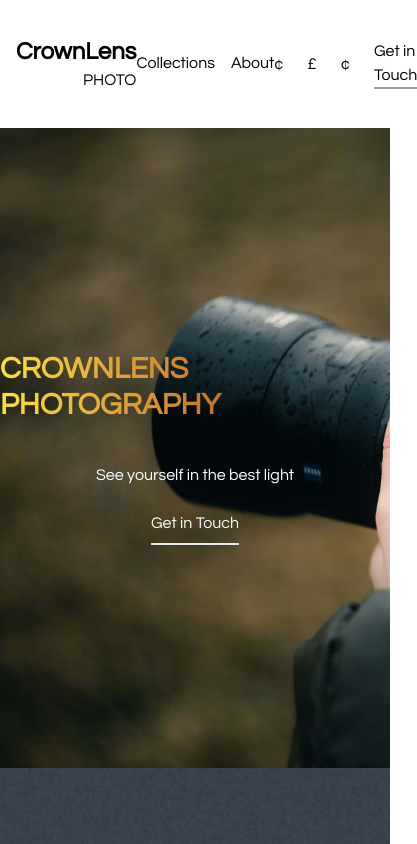
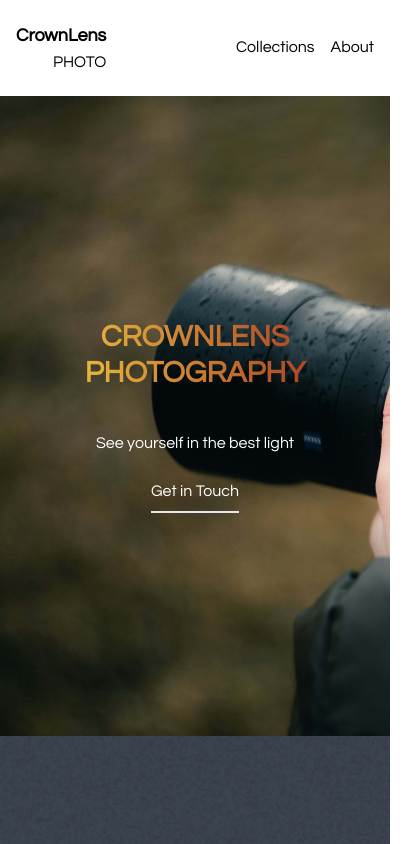
Before and after one commit to Phosah/crownlens, a Vue app: page / in a window 390 px wide. Shown: the top 844 px of the page, 417 px wide, since content can reach past the window. Built offline with nearby package versions, Linux system fonts and the light colour scheme.

Commit message:
responsive screens

```diff
--- a/src/components/AboutPhotographer.vue
+++ b/src/components/AboutPhotographer.vue
@@ -7,7 +7,7 @@
         MEET BOLU YOUR CHICAGO PHOTOGRAPHER
       </h2>
 
-      <div class="flex items-center space-x-12">
+      <div class="md:flex items-center md:space-x-12 space-y-6 md:space-y-0">
         <div class="flex-1 space-y-4 text-center">
           <p>
             I’m a people person. I’m the kid who got you kicked out of class for
--- a/src/components/Bookings.vue
+++ b/src/components/Bookings.vue
@@ -1,6 +1,8 @@
 <template>
   <section class="py-20 px-6">
-    <div class="max-w-7xl mx-auto flex items-center space-x-10">
+    <div
+      class="max-w-7xl mx-auto md:flex items-center md:space-x-10 space-y-4 md:space-y-0"
+    >
       <div class="flex-1 flex justify-center">
         <img
           src="../assets/hero-bg.jpg"
--- a/src/components/Collections.vue
+++ b/src/components/Collections.vue
@@ -8,7 +8,7 @@
         Collections
       </h2>
 
-      <div class="relative z-20 grid grid-cols-3 gap-10">
+      <div class="relative z-20 grid grid-cols-1 md:grid-cols-3 gap-10">
         <div>
           <div>
             <div class="h-72 bg-red-50">
@@ -18,7 +18,7 @@
                 alt=""
               />
             </div>
-            <p class="p-2 text-center bg-gray-300">FAMILY</p>
+            <p class="p-2 text-center bg-gray-300">TRUMP FAMILY</p>
           </div>
         </div>
 
@@ -31,7 +31,7 @@
                 alt=""
               />
             </div>
-            <p class="p-2 text-center bg-gray-300">FAMILY</p>
+            <p class="p-2 text-center bg-gray-300">FOLA's GRADUATION</p>
           </div>
         </div>
 
@@ -44,7 +44,7 @@
                 alt=""
               />
             </div>
-            <p class="p-2 text-center bg-gray-300">FAMILY</p>
+            <p class="p-2 text-center bg-gray-300">MIKE & KAY WEDDING</p>
           </div>
         </div>
 
@@ -57,7 +57,7 @@
                 alt=""
               />
             </div>
-            <p class="p-2 text-center bg-gray-300">FAMILY</p>
+            <p class="p-2 text-center bg-gray-300">AKEEBA</p>
           </div>
         </div>
 
@@ -70,7 +70,7 @@
                 alt=""
               />
             </div>
-            <p class="p-2 text-center bg-gray-300">FAMILY</p>
+            <p class="p-2 text-center bg-gray-300">CHICAGO FAIR</p>
           </div>
         </div>
 
@@ -83,7 +83,7 @@
                 alt=""
               />
             </div>
-            <p class="p-2 text-center bg-gray-300">FAMILY</p>
+            <p class="p-2 text-center bg-gray-300">BILLY TRENTE</p>
           </div>
         </div>
       </div>
--- a/src/components/Testimonials.vue
+++ b/src/components/Testimonials.vue
@@ -1,8 +1,9 @@
 <template>
   <section class="relative py-20 bg-gray-200">
     <aside className="absolute inset-0 bg-cover bg-layer"></aside>
+
     <div
-      class="max-w-7xl mx-auto flex items-center space-x-12 p-20 bg-gray-600"
+      class="max-w-7xl mx-auto md:flex items-center md:space-x-12 space-y-6 md:space-y-0 p-10 md:p-20 bg-gray-600"
     >
       <div class="w-36 h-36">
         <img class="w-36 h-36" src="../assets/hero-bg.jpg" alt="" />
--- a/src/components/layout/FooterBar.vue
+++ b/src/components/layout/FooterBar.vue
@@ -36,7 +36,7 @@
         </div>
       </div>
 
-      <p class="mt-6 text-center">
+      <p class="mt-12 text-center">
         Copyright © 2024 Crown lens Photography. All rights reserved.
       </p>
     </div>
--- a/src/components/layout/MainHeader.vue
+++ b/src/components/layout/MainHeader.vue
@@ -7,7 +7,7 @@
         class="max-w-7xl mx-auto flex flex-col justify-center items-center h-full text-white"
       >
         <h1
-          class="mb-10 text-3xl md:text-5xl font-bold bg-clip-text text-transparent bg-gradient-to-r from-yellow-300 to-red-800"
+          class="mb-10 text-3xl md:text-5xl text-center font-bold bg-clip-text text-transparent bg-gradient-to-r from-yellow-300 to-red-800"
         >
           CROWNLENS PHOTOGRAPHY
         </h1>
--- a/src/components/layout/Navbar.vue
+++ b/src/components/layout/Navbar.vue
@@ -1,9 +1,9 @@
 <template>
   <nav
-    class="max-w-7xl mx-auto flex px-4 py-16 items-center justify-between h-24 bg-white"
+    class="max-w-7xl mx-auto flex px-4 py-8 md:py-16 items-center justify-between space-x-3 h-24 bg-white"
   >
     <div class="text-right">
-      <p class="text-2xl font-bold">CrownLens</p>
+      <p class="text-lg md:text-2xl font-bold">CrownLens</p>
       <p class="hover:text-yellow-600 hover:font-medium transition-all">
         PHOTO
       </p>
@@ -22,7 +22,7 @@
       </div>
     </ul>
 
-    <ul class="flex items-center space-x-6 cursor-pointer">
+    <ul class="hidden md:flex items-center space-x-6 cursor-pointer">
       <aside class="flex items-center space-x-6">
         <p
           class="hover:text-yellow-600 hover:font-medium hover:scale-110 transition-all cursor-pointer"
@@ -42,7 +42,7 @@
       </aside>
 
       <div
-        class="border-b-2 border-gray-400 hover:text-yellow-600 hover:font-medium transition-all hover:border-yellow-600"
+        class="hidden md:block border-b-2 border-gray-400 hover:text-yellow-600 hover:font-medium transition-all hover:border-yellow-600"
       >
         Get in Touch
       </div>
```
